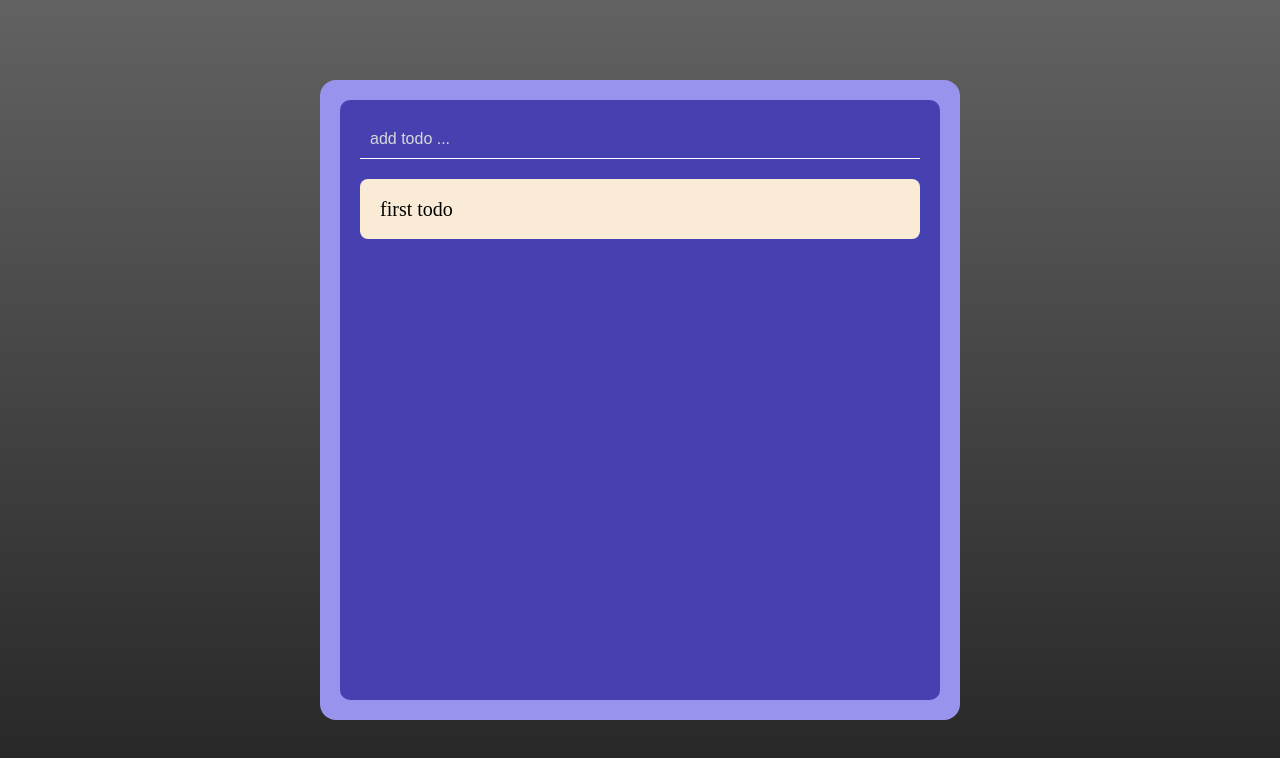
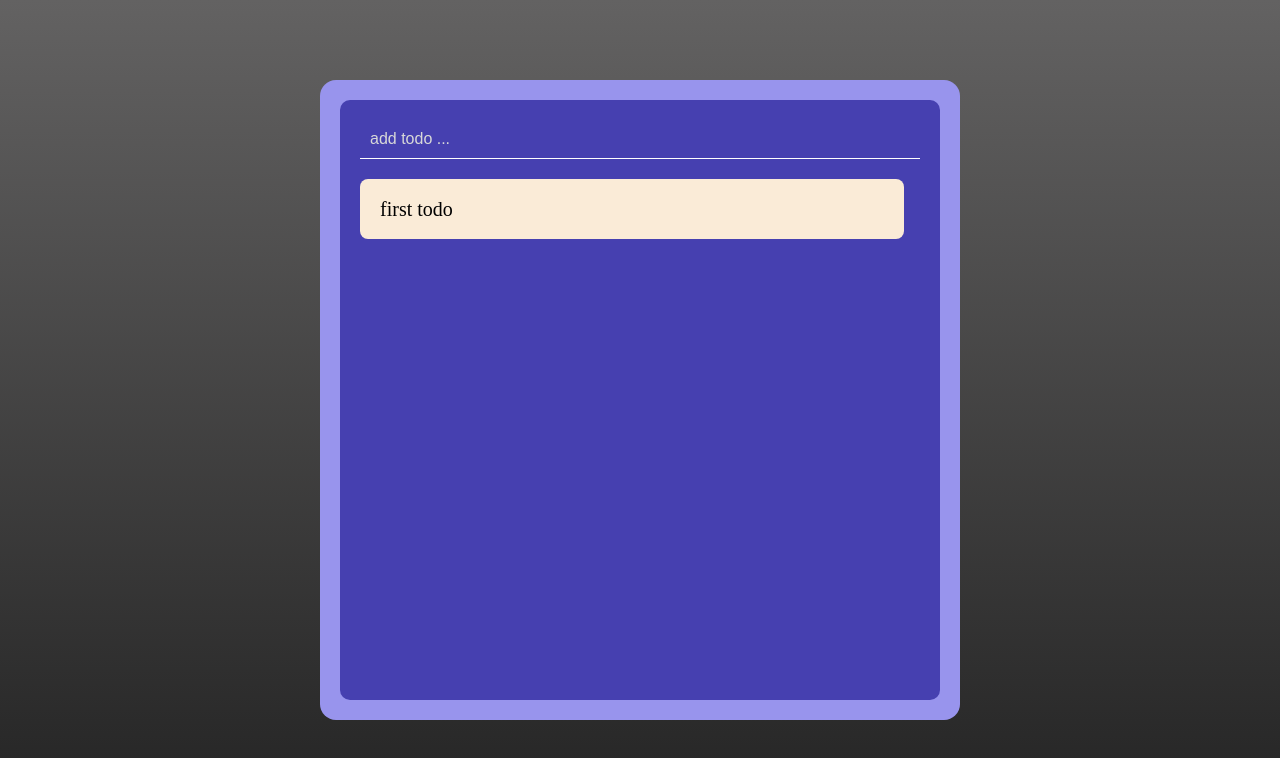
Before and after one commit to Linlaose/todo-frontend, a React (Vite) app: page / in a window 1280 px wide. Shown: the top 758 px of the page. Built offline with nearby package versions, Linux system fonts and the light colour scheme.

Commit message:
feat: add scroll bar

```diff
--- a/src/features/todo/components/todo/Todo.module.css
+++ b/src/features/todo/components/todo/Todo.module.css
@@ -32,6 +32,8 @@
 }
 .todo-list {
   height: 100%;
+  padding-right: 1.6rem;
+  overflow-y: auto;
   .todo {
     font-size: 2rem;
     padding: 2rem;
```
